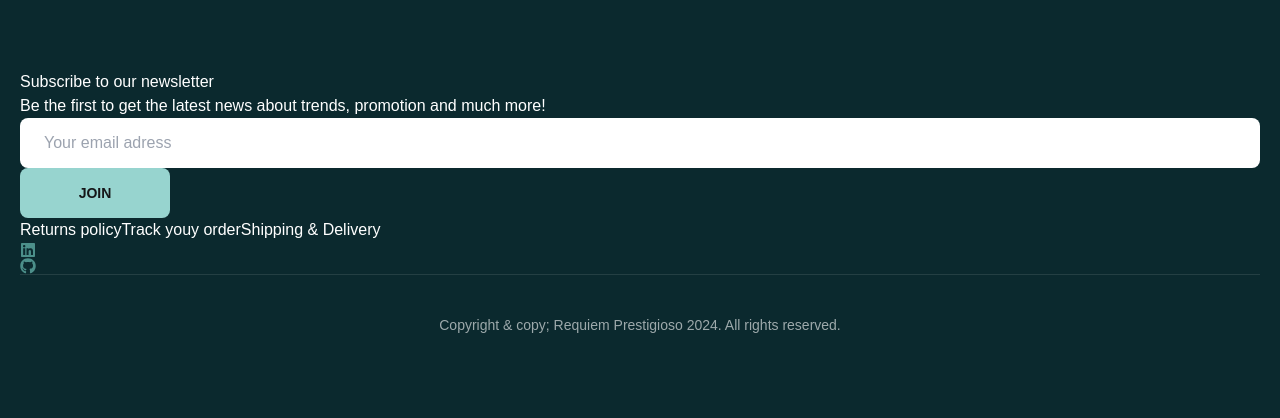
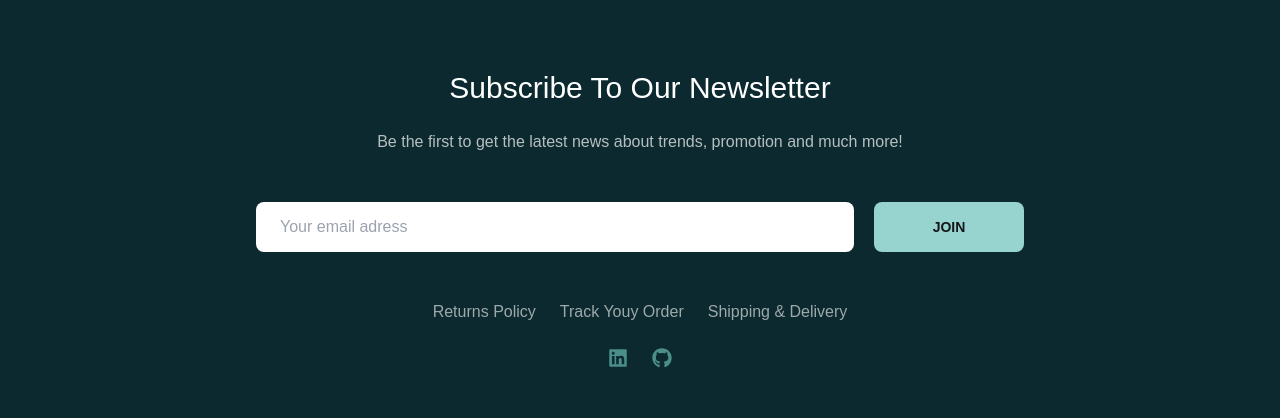
Before and after one commit to YanisMorzak/Requiem-prestigioso, a React (Create React App) app: page / in a window 1280 px wide. Shown: the part 788-1206 px from the top of the page. Before the commit the page ends 1163 px from the top, so only its background shows below. Built offline with nearby package versions, Linux system fonts and the light colour scheme; no server answers; a web font is replaced by a local one.

Commit message:
💄   F07-Footer: add style to all footer

```diff
--- a/src/components/Footer.jsx
+++ b/src/components/Footer.jsx
@@ -6,15 +6,17 @@ export default function Footer() {
   return (
     <footer className="pt-16 px-5">
       <div className="container mx-auto">
-        <div>
-          <h2>Subscribe to our newsletter</h2>
-          <p>
+        <div className="text-center">
+          <h2 className="text-3xl capitalize mb-6">
+            Subscribe to our newsletter
+          </h2>
+          <p className="text-white/70">
             Be the first to get the latest news about trends, promotion and much
             more!
           </p>
         </div>
         {/* form */}
-        <form>
+        <form className="w-full max-w-3xl mx-auto flex flex-col md:flex-row gap-5 my-12">
           <input
             type="text"
             placeholder="Your email adress"
@@ -25,7 +27,7 @@ export default function Footer() {
           </button>
         </form>
         {/* links */}
-        <div>
+        <div className="text-base text-white/60 flex gap-x-6 capitalize max-w-max mx-auto mb-9 md:mb-6">
           <a href="#" className="hover:text-white transition-all">
             Returns policy
           </a>
@@ -37,7 +39,7 @@ export default function Footer() {
           </a>
         </div>
         {/* socials */}
-        <div>
+        <div className="flex gap-x-6 max-w-max mx-auto text-xl mb-16">
           <a href="#" className="hover:text-white text-light transition-all">
             <FaLinkedin />
           </a>
```
